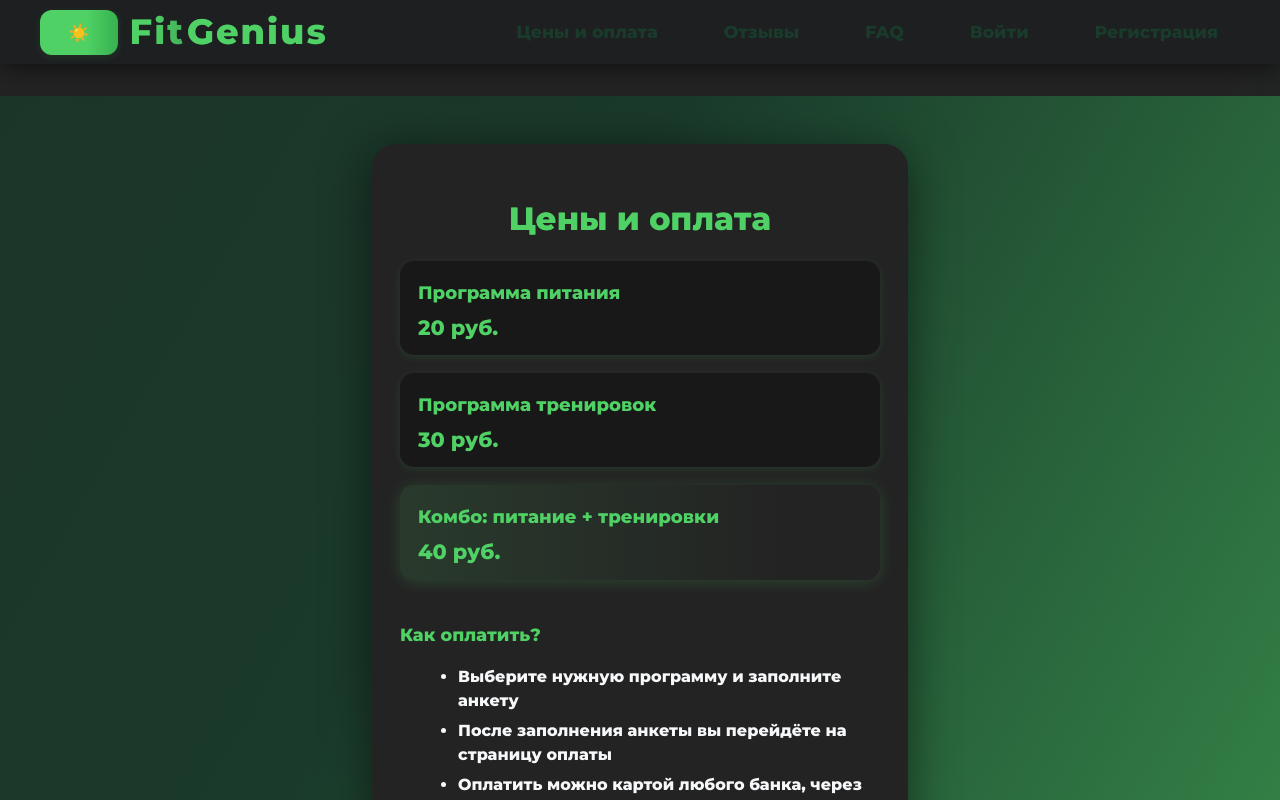
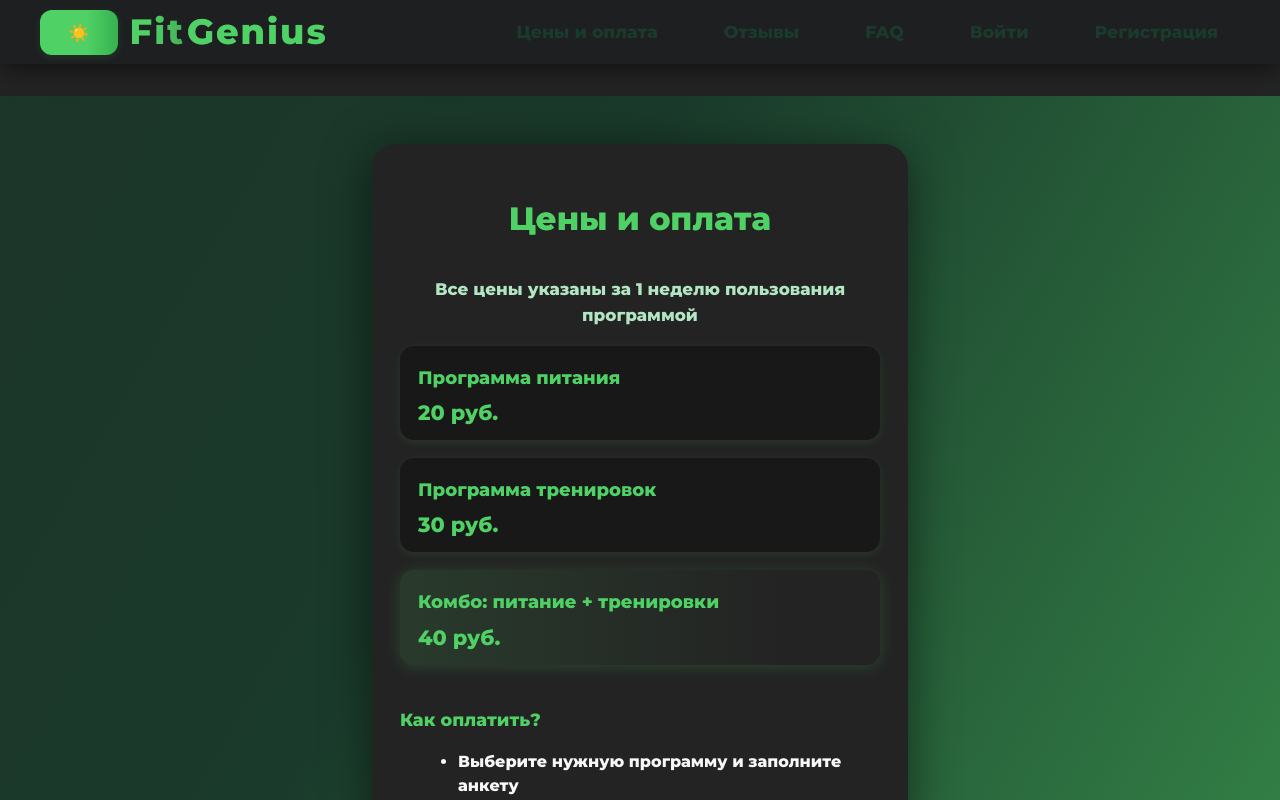
Before and after one commit to AKASHISSR/fitness-planner, a React (Vite) app: page /#/prices in a window 1280 px wide. Shown: the top 800 px of the page. Built offline with nearby package versions, Linux system fonts and the light colour scheme; no server answers.

Commit message:
feat: добавлено пояснение, что цены за неделю пользования программой, на странице цен

```diff
--- a/src/pages/PricesPage.css
+++ b/src/pages/PricesPage.css
@@ -159,3 +159,12 @@ body.theme-dark .prices-note {
 body.theme-dark .prices-note a {
   color: #4fd165;
 }
+.prices-period {
+  color: #888;
+  font-size: 1.05rem;
+  text-align: center;
+  margin-bottom: 18px;
+}
+body.theme-dark .prices-period {
+  color: #b2e6c3;
+}
--- a/src/pages/PricesPage.jsx
+++ b/src/pages/PricesPage.jsx
@@ -5,6 +5,7 @@ function PricesPage() {
     <div className="prices-bg">
       <div className="prices-center">
         <h1 className="prices-title">Цены и оплата</h1>
+        <p className="prices-period">Все цены указаны за 1 неделю пользования программой</p>
         <div className="prices-tariffs">
           <div className="prices-tariff">
             <div className="prices-tariff-title">Программа питания</div>
```
